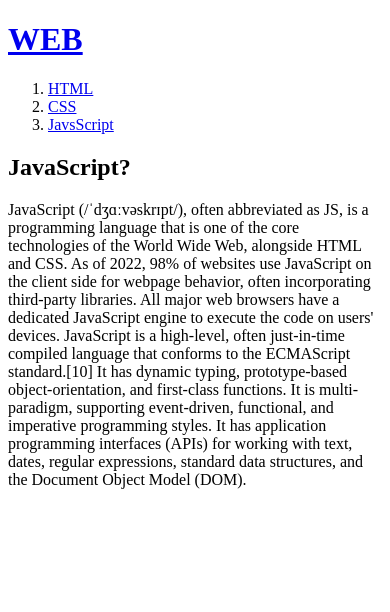
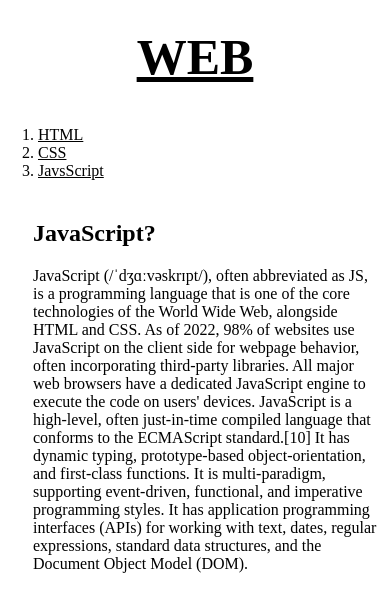
Before and after one commit to goolat/my-first-web-site, a plain HTML site: page 3.html in a window 390 px wide. Drawn offline with Linux system fonts and the light colour scheme.

Commit message:
Add files via upload

```diff
--- a/3.html
+++ b/3.html
@@ -3,16 +3,25 @@
 <head>
  <title>WEB1 - JavaScript</title>
  <meta charset="utf-8">
+ <link rel="stylesheet" href="style.css">
 </head>
 <body>
     <h1><a href="index.html">WEB</a></h1>
+      <div id="grid">
+
  <ol>
-    <li><a href="1.html">HTML</a></li>
-    <li><a href="2.html">CSS</a></li>
-    <li><a href="3.html">JavsScript</a></li>
+   <li><a href="1.html">HTML</a></li>
+   <li><a href="2.html">CSS</a></li>
+   <li><a href="3.html">JavsScript</a></li>
  </ol>
-<h2>JavaScript?</h2>
-<p>JavaScript (/ˈdʒɑːvəskrɪpt/), often abbreviated as JS, is a programming language that is one of the core technologies of the World Wide Web, alongside HTML and CSS. As of 2022, 98% of websites use JavaScript on the client side for webpage behavior, often incorporating third-party libraries. All major web browsers have a dedicated JavaScript engine to execute the code on users' devices.
-JavaScript is a high-level, often just-in-time compiled language that conforms to the ECMAScript standard.[10] It has dynamic typing, prototype-based object-orientation, and first-class functions. It is multi-paradigm, supporting event-driven, functional, and imperative programming styles. It has application programming interfaces (APIs) for working with text, dates, regular expressions, standard data structures, and the Document Object Model (DOM).</p>
+   <div id="article">
+
+      <h2>JavaScript?</h2>
+      <p>JavaScript (/ˈdʒɑːvəskrɪpt/), often abbreviated as JS, is a programming language that is one of the core technologies of the World Wide Web, alongside HTML and CSS. As of 2022, 98% of websites use JavaScript on the client side for webpage behavior, often incorporating third-party libraries. All major web browsers have a dedicated JavaScript engine to execute the code on users' devices.
+      JavaScript is a high-level, often just-in-time compiled language that conforms to the ECMAScript standard.[10] It has dynamic typing, prototype-based object-orientation, and first-class functions. It is multi-paradigm, supporting event-driven, functional, and imperative programming styles. It has application programming interfaces (APIs) for working with text, dates, regular expressions, standard data structures, and the Document Object Model (DOM).
+      </p>
+      </div>
+   </div>
 </body>
+
 </html>
--- /dev/null
+++ b/style.css
@@ -0,0 +1,44 @@
+a {                         /* tag selector */
+    color:black;
+      /* declaration:선언{color:Property , red: Value} */
+                            /* ! Deduplication ! 중복제거 코딩을 잘하기 위해 가장 중요한 것 */
+}
+
+                    /* tag selector < class selector < id selector */
+
+
+h1 {
+    font-size: 50px;
+    text-align: center;
+    border-bottom: 1px solid gray;
+    padding: 20px;
+    margin: 0;
+}
+ol {
+    border-right: 1px solid gray;
+    width: 100px;
+    margin: 0;
+    padding: 20px;
+}
+#grid{
+    display: grid;
+    grid-template-columns: 150px 1fr;
+}
+#grid ol{
+    padding-left:30px;
+}
+#grid #article{
+    padding-left:25px;
+}
+@media(max-width:800px){
+    #grid{
+    display:block;
+}
+    ol{
+    border-right: none;
+}
+    h1 {
+    border-bottom: none;
+}
+
+}
```
Also changed, not shown: 1.html (+6 -1 lines), 2.html (+21 -1 lines), index.html (+8 -1 lines).
